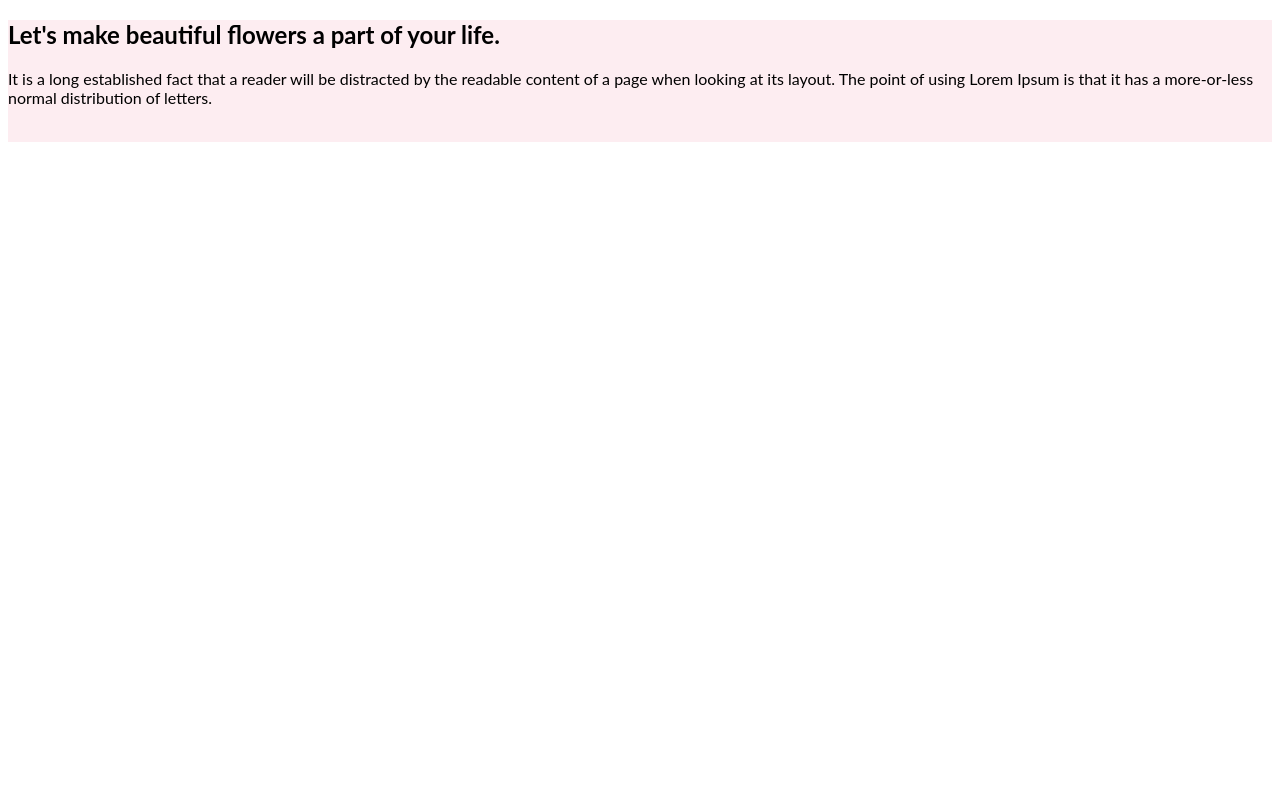
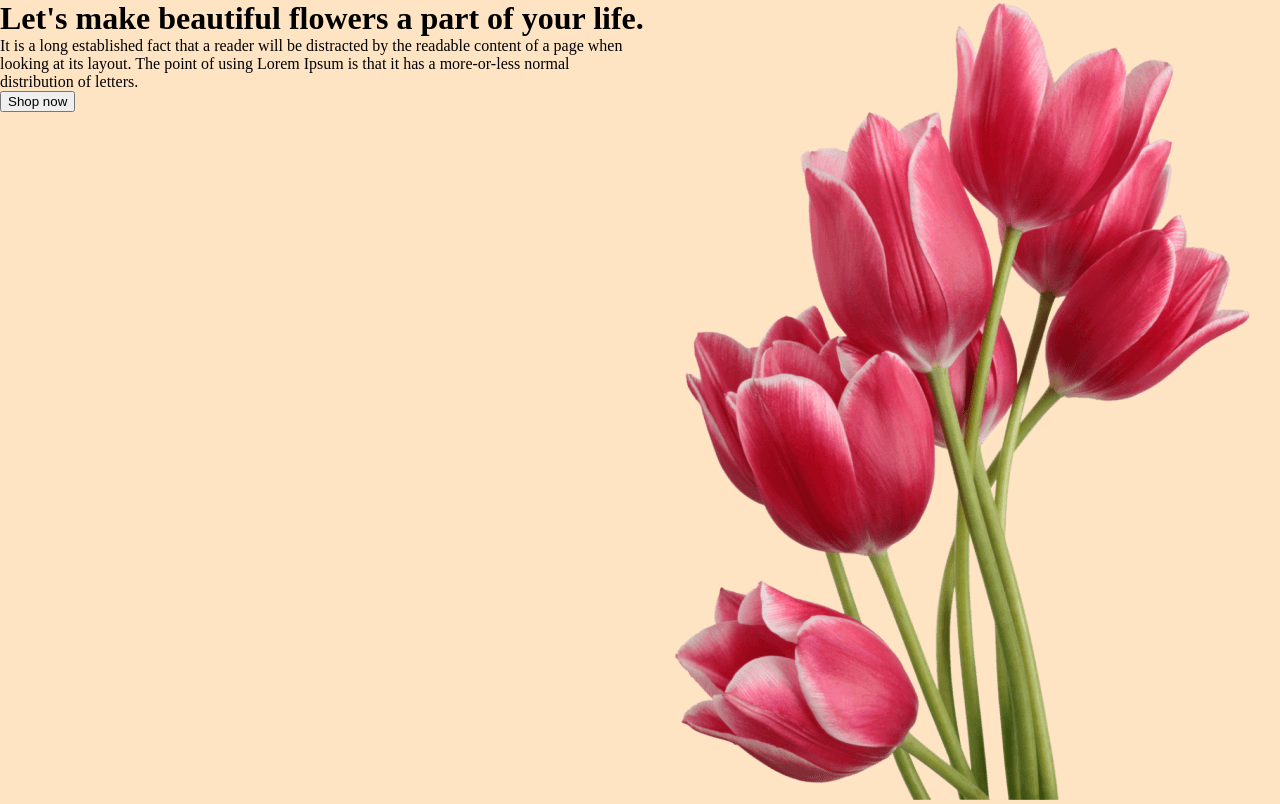
Before and after one commit to osmangani784/first-assignment-, a plain HTML site: page Flower Asset/index.html in a window 1280 px wide. Drawn offline with Linux system fonts and the light colour scheme.

Commit message:
third commit

```diff
--- a/Flower Asset/index.html
+++ b/Flower Asset/index.html
@@ -8,14 +8,18 @@
 </head>
 <body>
     <header>
-        <div class="banner" style="background-color: rgba(229, 84, 115, 0.10);">
-            <section class="banner-text">
-                    <h1 class="banner-heading" style="text-align: left;">Let's make beautiful flowers a part of your life.</h1>
-                    <p class="banner-paragraph" style="text-align: left;">It is a long established fact that a reader will be distracted by the readable content of a page when looking at its layout. The point of using Lorem Ipsum is that it has a more-or-less normal distribution of letters.</p>
-            </section>
-            <section>
-                <img src="Flower Asset\pngwing 10.png" alt="">
-            </section>
+        <div class="banner">
+            <div class="banner-text">
+                    <h1 class="banner-heading" >Let's make beautiful flowers a part of your life.</h1>
+                    <p class="banner-paragraph">It is a long established fact that a reader will be distracted by the readable content of a page when looking at its layout. The point of using Lorem Ipsum is that it has a more-or-less normal distribution of letters.</p>
+                    <div>
+                        <button class="primary-button">Shop now</button>
+                    </div>
+
+            </div>
+            <div>
+                <img src="\Flower Asset\pngwing 10.png" alt="" width="635" height="800">
+            </div>
         </div>
     </header>
     <main>
--- a/Flower Asset/styling/style.css
+++ b/Flower Asset/styling/style.css
@@ -1,14 +1,11 @@
-/* .banner{
-    width: 1920px;
-    height: 850px;
-    flex-shrink: 0;
-    background: rgba(229, 84, 115, 0.10);
+*{
     margin: 0%;
-} */
-/* this is universal css */
-*{
-    font-family: lato;
-    font-style: normal;
-    text-align: center;
-    /* background-color: #fff; */
 }
+.banner{
+    display: flex;
+    background-color: bisque;
+
+}
+.banner-text{
+    margin: 197px,97px,167px,240px;
+}
```
